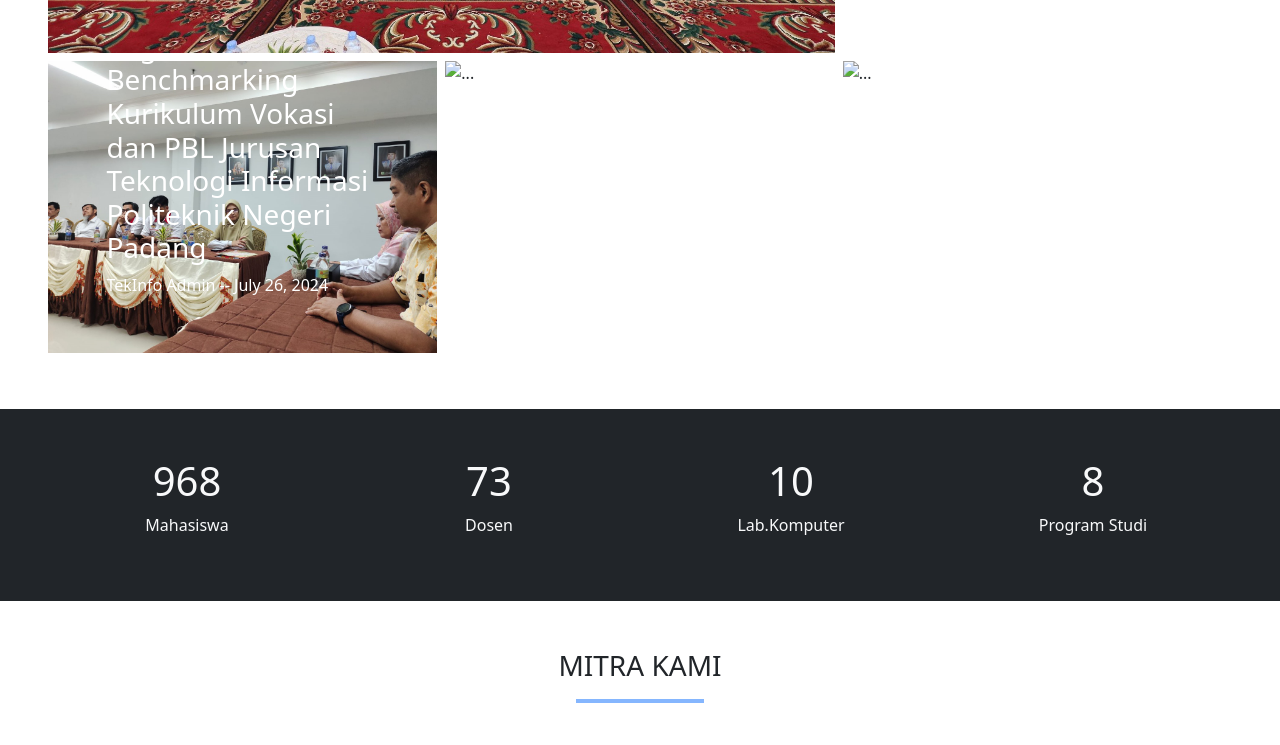
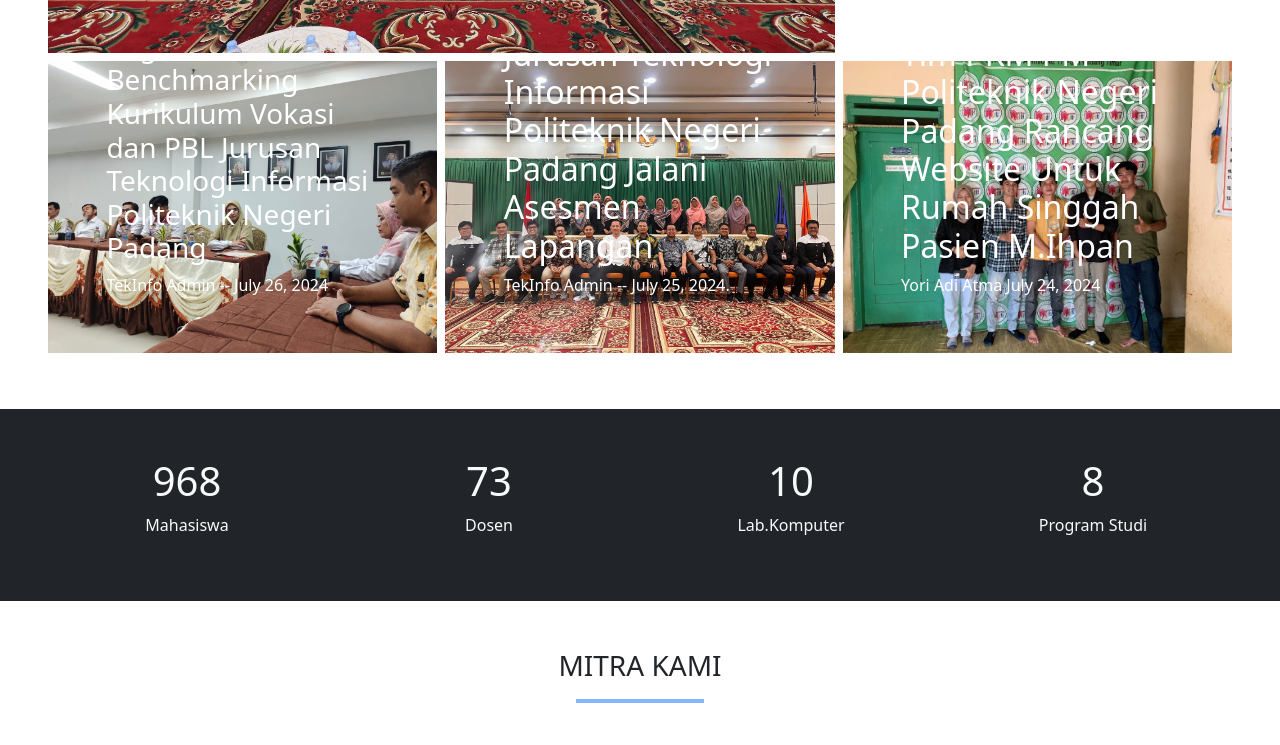
Before and after one commit to Dafa-Aziul/Dafa-Aziul.github.io, a plain HTML site: page index.html in a window 1280 px wide. Shown: the part 2843-3588 px from the top of the page. Drawn offline with nearby package versions, Linux system fonts and the light colour scheme.

Commit message:
Update index.html

```diff
--- a/index.html
+++ b/index.html
@@ -289,7 +289,7 @@
           <div id="carouselExample" class="carousel slide">
             <div class="carousel-inner">
               <div class="carousel-item active">
-                <img src="iamge/jurusan MI.jpg" class="d-block w-100" alt="...">
+                <img src="image/jurusan MI.jpg" class="d-block w-100" alt="...">
                 <div class="carousel-caption d-none d-md-block text-start">
                   <h2>Program Studi Manajemen Informatika Jurusan Teknologi Informasi Politeknik Negeri Padang Jalani Asesmen Lapangan</h2>
                   <p class="fs-6">TekInfo Admin --
@@ -304,7 +304,7 @@
           <div id="carouselExample" class="carousel slide">
             <div class="carousel-inner">
               <div class="carousel-item active">
-                <img src="iamge/tim pkm.jpg" class="d-block w-100" alt="...">
+                <img src="image/tim pkm.jpg" class="d-block w-100" alt="...">
                 <div class="carousel-caption d-none d-md-block text-start">
                   <h2>Tim PKM PM Politeknik Negeri Padang Rancang Website Untuk Rumah Singgah Pasien M.Ihpan</h5>
                   <p class="fs-6">Yori Adi Atma
```
